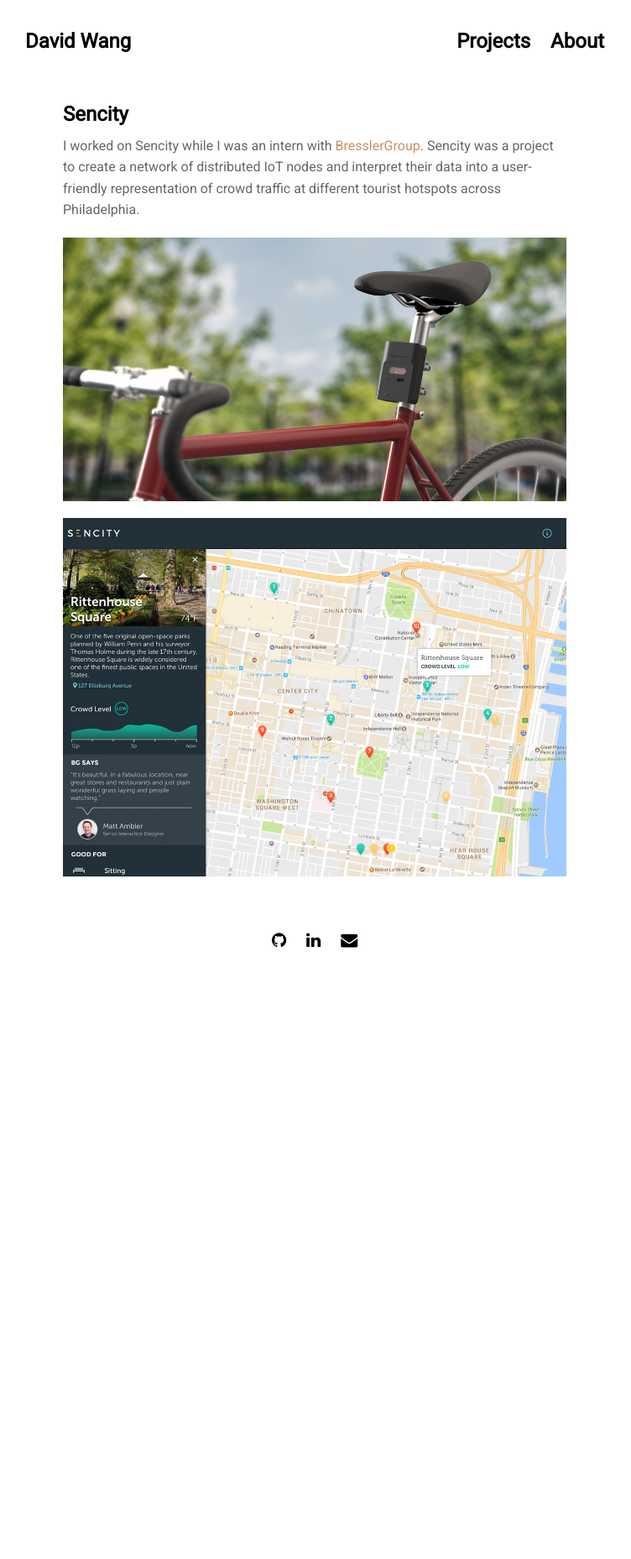
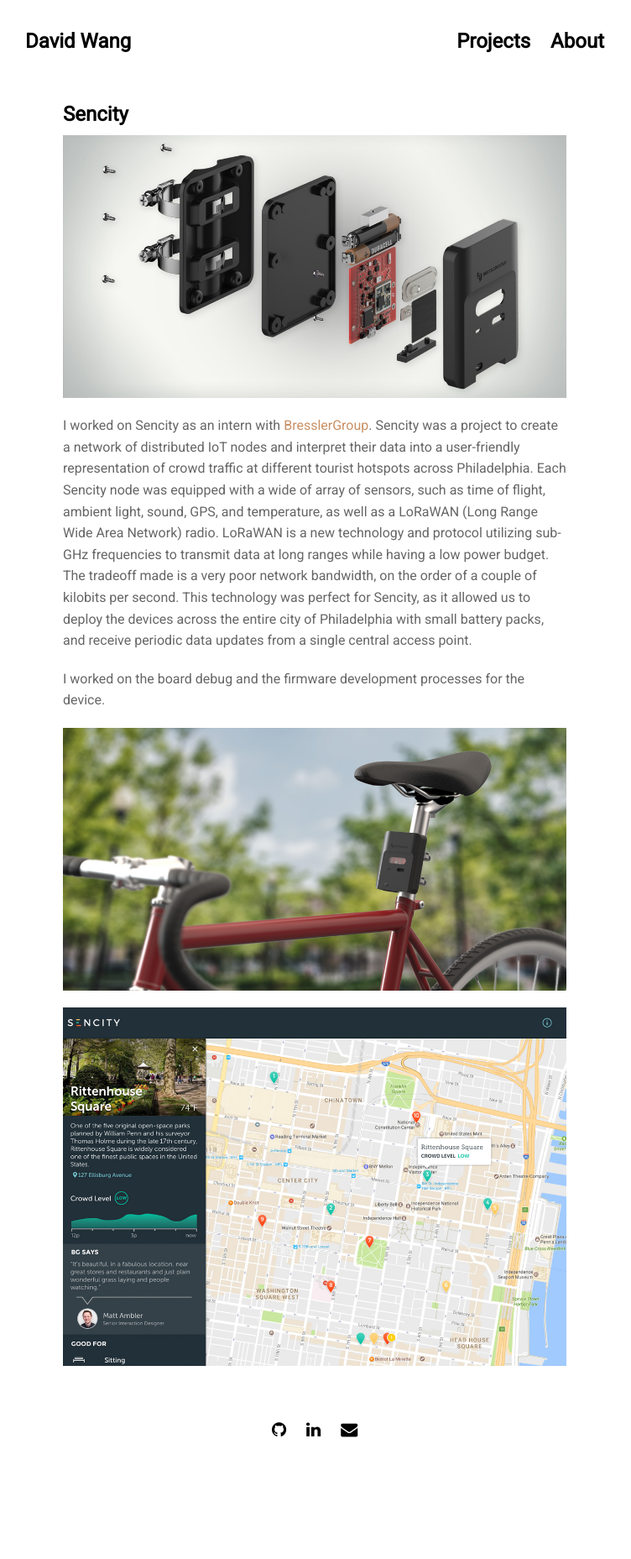
Before and after one commit to david-wang-1/david-wang-1.github.io, a Jekyll site: the page built from projects/proj-2.md, in a window 1280 px wide. Shown: the whole page at 84% size, without its empty margins (265-1017 px from the left). Built offline with Jekyll 4.4.1, drawn with Linux system fonts in a browser that asks for light colours; nearby versions of some CDN libraries; before the commit the page ends 1274 px from its top, so only the background shows below that.

Commit message:
updated sencity description

```diff
--- a/projects/proj-2.md
+++ b/projects/proj-2.md
@@ -3,7 +3,12 @@
 title: 'Sencity'
 ---
 
-I worked on Sencity while I was an intern with <a href="http://bresslergroup.com" target="_blank">BresslerGroup</a>. Sencity was a project to create a network of distributed IoT nodes and interpret their data into a user-friendly representation of crowd traffic at different tourist hotspots across Philadelphia.
+{% include image.html url="http://www.bresslergroup.com/blog/sencity-lora-smart-city-iot-solution/" image="projects/proj-2/sencity3.jpg" %}
+
+I worked on Sencity as an intern with <a href="http://bresslergroup.com" target="_blank">BresslerGroup</a>. Sencity was a project to create a network of distributed IoT nodes and interpret their data into a user-friendly representation of crowd traffic at different tourist hotspots across Philadelphia. Each Sencity node was equipped with a wide of array of sensors, such as time of flight, ambient light, sound, GPS, and temperature, as well as a LoRaWAN (Long Range Wide Area Network) radio. LoRaWAN is a new technology and protocol utilizing sub-GHz frequencies to transmit data at long ranges while having a low power budget. The tradeoff made is a very poor network bandwidth, on the order of a couple of kilobits per second. This technology was perfect for Sencity, as it allowed us to deploy the devices across the entire city of Philadelphia with small battery packs, and receive periodic data updates from a single central access point.
+
+
+I worked on the board debug and the firmware development processes for the device.
 
 {% include image.html url="http://www.bresslergroup.com/blog/sencity-lora-smart-city-iot-solution/" image="projects/proj-2/sencity1.jpg" %}
 
```
Also changed, not shown: assets/img/projects/proj-2/sencity3.jpg (added).
